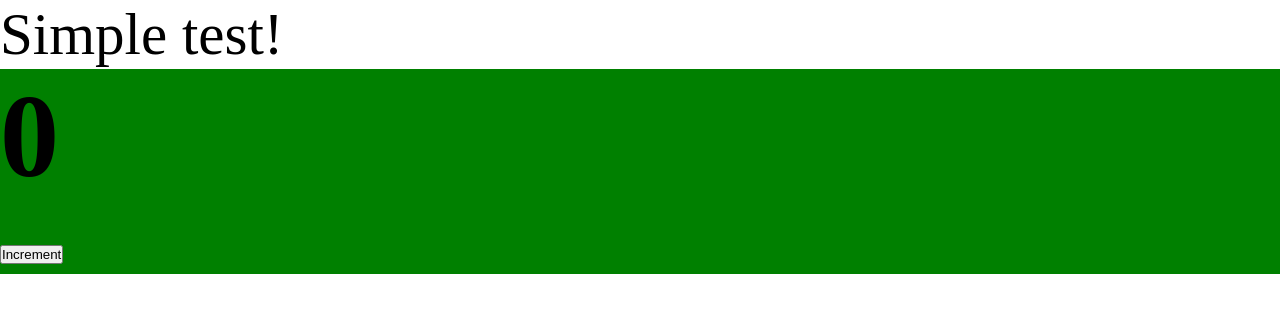
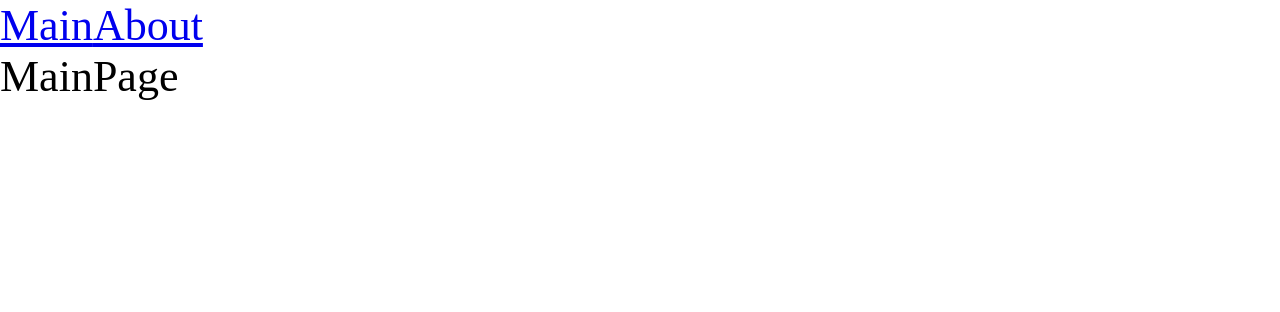
Before and after one commit to krlktv/deep-fe, a React app: page / in a window 1280 px wide. Shown: the top 312 px of the page. Built offline with nearby package versions, Linux system fonts and the light colour scheme.

Commit message:
feat: Add routing, lazy, suspense

```diff
--- a/package.json
+++ b/package.json
@@ -15,6 +15,7 @@
     "@types/node": "^20.3.1",
     "@types/react": "^18.2.12",
     "@types/react-dom": "^18.2.5",
+    "@types/react-router-dom": "^5.3.3",
     "@types/webpack": "^5.28.1",
     "@types/webpack-dev-server": "^4.7.2",
     "css-loader": "^6.8.1",
@@ -32,6 +33,7 @@
   },
   "dependencies": {
     "react": "^18.2.0",
-    "react-dom": "^18.2.0"
+    "react-dom": "^18.2.0",
+    "react-router-dom": "^6.13.0"
   }
 }
--- a/src/App.tsx
+++ b/src/App.tsx
@@ -1,11 +1,22 @@
-import { Counter } from './components/Counter';
+import { Suspense } from 'react';
+import { Link, Route, Routes } from 'react-router-dom';
 import './index.scss';
+import { AboutPageAsync } from './pages/AboutPage/AboutPage.async';
+import { MainPageAsync } from './pages/MainPage/MainPage.async';
 
-export const App = () => {
+const App = () => {
   return (
     <div className='app'>
-      Simple test!
-      <Counter />
+      <Link to='/'>Main</Link>
+      <Link to='/about'>About</Link>
+      <Suspense fallback={<div>... Loading ...</div>}>
+        <Routes>
+          <Route path='/about' element={<AboutPageAsync />} />
+          <Route path='/' element={<MainPageAsync />} />
+        </Routes>
+      </Suspense>
     </div>
   );
 };
+
+export default App;
--- a/src/index.scss
+++ b/src/index.scss
@@ -5,5 +5,5 @@
 }
 
 .app {
-  font-size: 59px;
+  font-size: 44px;
 }
--- a/src/index.tsx
+++ b/src/index.tsx
@@ -1,6 +1,7 @@
 import React from 'react';
 import ReactDOM from 'react-dom/client';
-import { App } from './App';
+import { BrowserRouter } from 'react-router-dom';
+import App from './App';
 
 const root = ReactDOM.createRoot(
   document.getElementById('root') as HTMLElement
@@ -8,6 +9,8 @@
 
 root.render(
   <React.StrictMode>
-    <App />
+    <BrowserRouter>
+      <App />
+    </BrowserRouter>
   </React.StrictMode>
 );
--- /dev/null
+++ b/src/pages/AboutPage/AboutPage.async.tsx
@@ -0,0 +1,3 @@
+import { lazy } from 'react';
+
+export const AboutPageAsync = lazy(() => import('./AboutPage'));
--- /dev/null
+++ b/src/pages/AboutPage/AboutPage.tsx
@@ -0,0 +1,5 @@
+const AboutPage = () => {
+  return <div>AboutPage</div>;
+};
+
+export default AboutPage;
--- /dev/null
+++ b/src/pages/MainPage/MainPage.async.tsx
@@ -0,0 +1,3 @@
+import { lazy } from 'react';
+
+export const MainPageAsync = lazy(() => import('./MainPage'));
--- /dev/null
+++ b/src/pages/MainPage/MainPage.tsx
@@ -0,0 +1,5 @@
+const MainPage = () => {
+  return <div>MainPage</div>;
+};
+
+export default MainPage;
```
Also changed, not shown: 2 other files (tests, documents, lock files or other folders).
